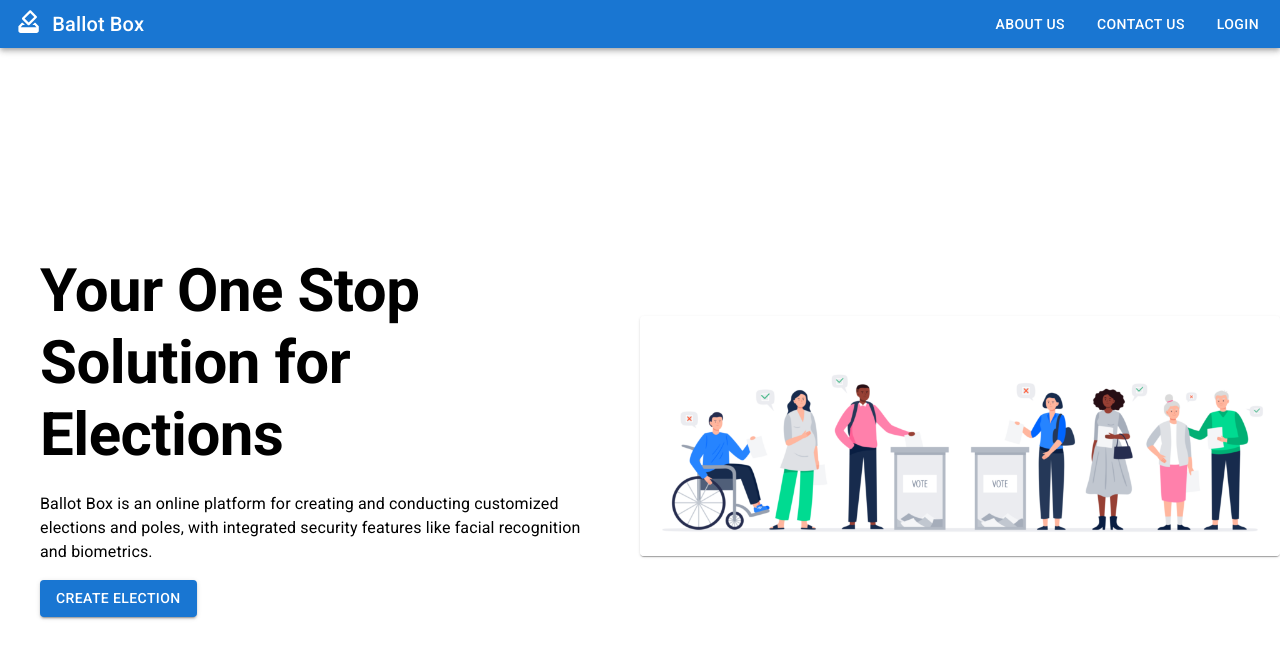
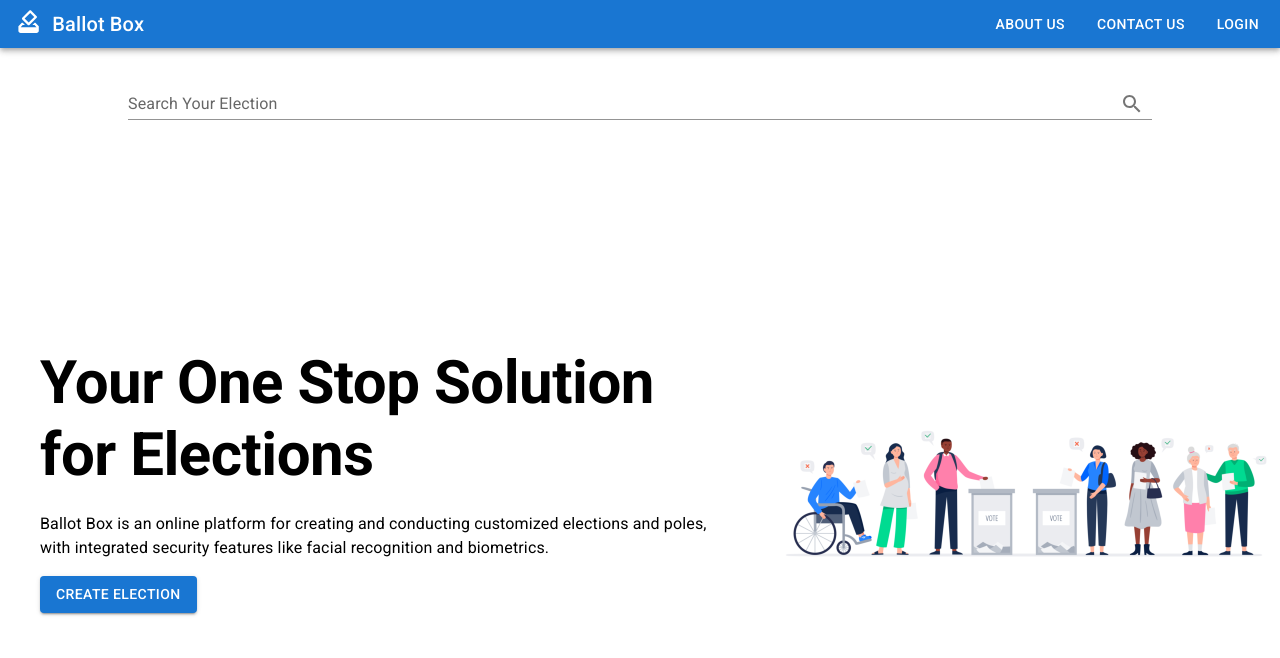
Before and after one commit to AbhishekTomr/ballot-box, a React (Create React App) app: page / in a window 1280 px wide. Shown: the top 658 px of the page. Built offline with nearby package versions, Linux system fonts and the light colour scheme.

Commit message:
adding landing page

```diff
--- a/public/index.html
+++ b/public/index.html
@@ -22,7 +22,6 @@
     </head>
   <body>
     <noscript>You need to enable JavaScript to run this app.</noscript>
-    <div id="layer1"></div>
     <div id="root"></div>
     <!--
       This HTML file is a template.
--- a/src/App.css
+++ b/src/App.css
@@ -1,21 +1,30 @@
 .headerWrap{
     height: 3vh;
 }
+.searchSection{
+    height: 7vh;
+}
 .mainContent{
-    height: 97vh;
+    height: 90vh;
     display: flex;
 }
 .mainTextWrap{
-    width: 50%;
+    width: 60%;
     display: flex;
     justify-content: center;
     align-items: center;
     padding: 1rem;
 }
 .mainImageWrap{
-    width: 50%;
+    width: 40%;
     height: 100%;
     display: flex;
     justify-content: center;
     align-items: center;
 }
+.App{
+    display: flex;
+    flex-flow: column nowrap;
+    align-items: center;
+    justify-content: center;
+}
--- a/src/App.js
+++ b/src/App.js
@@ -2,14 +2,16 @@ import './App.css';
 import Header from './components/layout/Header/Header';
 import MaintText from './components/layout/MainText/MainText';
 import MainImage from './components/layout/MainImage/MainImage';
+import Search from './components/layout/Search/Search';
 
 
 function App() {
   return (
     <div className="App">
      <Header className='headerWrap'/>
+     <Search className='searchSection'/>
      <main className='mainContent'>
-     <div className='mainTextWrap'><MaintText/></div>
+      <div className='mainTextWrap'><MaintText/></div>
      <div className='mainImageWrap'><MainImage/></div>
      </main>
     </div>
--- a/src/components/layout/MainImage/MainImage.jsx
+++ b/src/components/layout/MainImage/MainImage.jsx
@@ -1,20 +1,11 @@
 import useStyles from "./MainImage.style";
-import { Card,CardMedia,Container } from "@mui/material";
+import { Container } from "@mui/material";
 
-const Img = require('../../../images/LandingPage.png');
 
 const MainImage = ()=>{
     const classes = useStyles();
     return (
         <Container className={classes.imgWrap}>
-            <Card className={classes.card} raised={false}>
-                <CardMedia
-                className = {classes.mediaCard}
-                component="img"
-                image={Img}
-                alt="green iguana">
-                </CardMedia>
-            </Card>
         </Container>
     );
 }
--- a/src/components/layout/MainImage/MainImage.style.js
+++ b/src/components/layout/MainImage/MainImage.style.js
@@ -1,16 +1,16 @@
 import { makeStyles } from "@mui/styles";
+const img = require('../../../images/LandingPage.png');
 
 const useStyles = makeStyles({
 
     imgWrap: {
-        padding: '0 !important'
-    },
-    card:{
-        height: '100%',
-    },
-    mediaCard: {
-        height: '100%',
-        width: '100%',
+        // border: '3px solid red',
+        height: '60vh',
+        width: '40%',
+        backgroundImage: `url(${img})`,
+        backgroundSize: 'contain',
+        backgroundRepeat: 'no-repeat',
+        backgroundPosition: 'center',
     },
 });
 
--- /dev/null
+++ b/src/components/layout/Search/Search.jsx
@@ -0,0 +1,29 @@
+import { Box,FormControl, InputLabel,Input,InputAdornment, IconButton } from "@mui/material";
+import useStyle from './SearchStyle';
+import SearchIcon from '@mui/icons-material/Search';
+
+const Search = ()=>{
+    const classes = useStyle();
+    return(
+        <Box className={classes.SearchBox}>
+        <FormControl fullWidth variant="standard">
+        <InputLabel htmlFor="input-with-icon-adornment">
+          Search Your Election
+        </InputLabel>
+        <Input
+          className={classes.searchField}
+          id="input-with-icon-adornment"
+          endAdornment={
+            <InputAdornment>
+              <IconButton className={classes.btn}>
+              <SearchIcon id='search'/>
+              </IconButton>
+            </InputAdornment>
+          }
+        />
+      </FormControl>
+      </Box>
+    );
+}
+
+export default Search;
--- /dev/null
+++ b/src/components/layout/Search/SearchStyle.js
@@ -0,0 +1,20 @@
+import { makeStyles } from "@mui/styles";
+
+
+const useStyles = makeStyles({
+    SearchBox: {
+        width: '80%',
+        marginTop: '3vh',
+        display: 'flex',
+    },
+    searchField: {
+    },
+    btn:{
+        "&:hover": {
+            color: 'blue',
+          },
+    }
+
+});
+
+export default useStyles;
--- a/src/index.css
+++ b/src/index.css
@@ -4,3 +4,6 @@
     box-sizing: border-box;
     /* border: 1px solid black; */
 }
+body{
+    overflow: hidden;
+}
```
Also changed, not shown: src/images/mainBack.webp (deleted).
